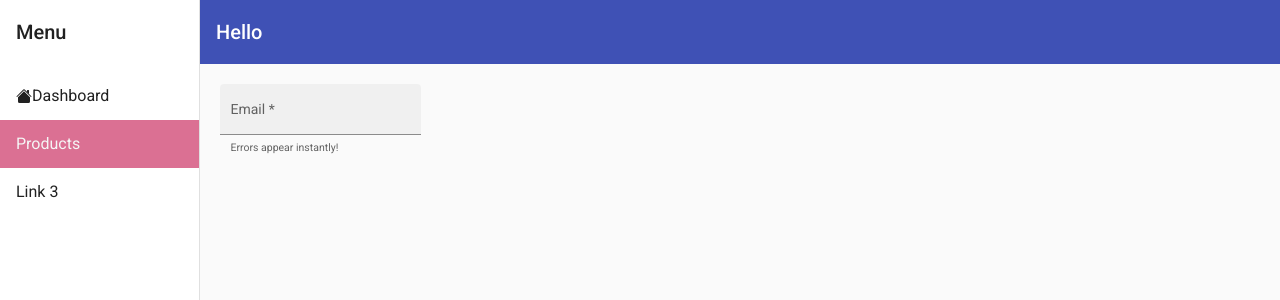
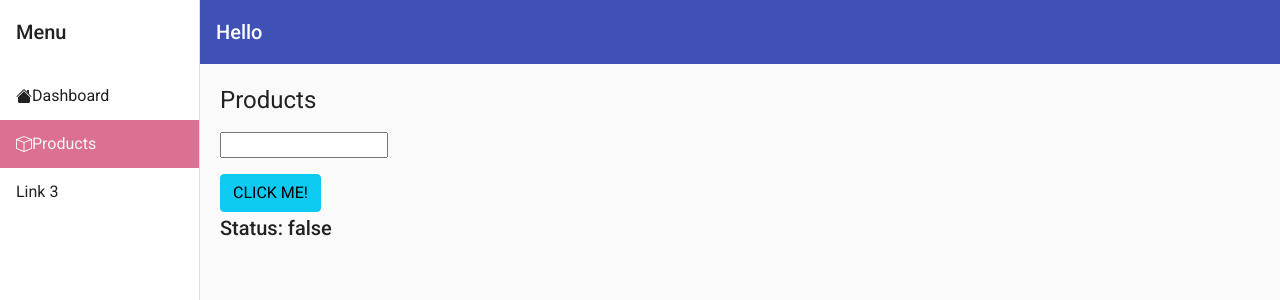
Before and after one commit to linhdangquang/angular-web208, an Angular app: page /admin/products in a window 1280 px wide. Shown: the top 300 px of the page. Built offline with nearby package versions, Linux system fonts and the light colour scheme.

Commit message:
feat: buoi 2

```diff
--- a/src/app/admin/admin.component.html
+++ b/src/app/admin/admin.component.html
@@ -36,7 +36,9 @@
         >Dashboard</a
       >
       <a mat-list-item routerLink="products" routerLinkActive="active"
-        >Products</a
+        ><svg xmlns="http://www.w3.org/2000/svg" width="16" height="16" fill="currentColor" class="bi bi-box" viewBox="0 0 16 16">
+          <path d="M8.186 1.113a.5.5 0 0 0-.372 0L1.846 3.5 8 5.961 14.154 3.5 8.186 1.113zM15 4.239l-6.5 2.6v7.922l6.5-2.6V4.24zM7.5 14.762V6.838L1 4.239v7.923l6.5 2.6zM7.443.184a1.5 1.5 0 0 1 1.114 0l7.129 2.852A.5.5 0 0 1 16 3.5v8.662a1 1 0 0 1-.629.928l-7.185 2.874a.5.5 0 0 1-.372 0L.63 13.09a1 1 0 0 1-.63-.928V3.5a.5.5 0 0 1 .314-.464L7.443.184z"/>
+        </svg>Products</a
       >
       <a mat-list-item href="#">Link 3</a>
     </mat-nav-list>
--- a/src/app/admin/admin.module.ts
+++ b/src/app/admin/admin.module.ts
@@ -5,6 +5,7 @@ import { BrowserModule } from '@angular/platform-browser';
 import { NgModule } from '@angular/core';
 import { AdminRoutingModule } from './admin-routing.module';
 import { DashboardComponent, ProductsComponent } from './pages';
+import { FormsModule } from '@angular/forms';
 
 @NgModule({
   declarations: [ DashboardComponent, ProductsComponent],
@@ -12,6 +13,7 @@ import { DashboardComponent, ProductsComponent } from './pages';
     AdminRoutingModule,
     BrowserModule,
     NgbModule,
+    FormsModule,
     MaterialModule,
     BrowserAnimationsModule,
   ],
--- a/src/app/admin/pages/products/products.component.html
+++ b/src/app/admin/pages/products/products.component.html
@@ -1,14 +1,35 @@
-<form class="example-form">
-  <mat-form-field class="example-full-width" appearance="fill">
-    <mat-label>Email</mat-label>
-    <input  [formControl]="emailFormControl" type="email" matInput [errorStateMatcher]="matcher"
-           placeholder="Ex. pat@example.com">
-    <mat-hint>Errors appear instantly!</mat-hint>
-    <mat-error *ngIf="emailFormControl.hasError('email') && !emailFormControl.hasError('required')">
-      Please enter a valid email address
-    </mat-error>
-    <mat-error *ngIf="emailFormControl.hasError('required')">
-      Email is <strong>required</strong>
-    </mat-error>
-  </mat-form-field>
-</form>
+<div>
+  <h1>{{ titlePage }}</h1>
+  <input type="text" [(ngModel)]="inputValue" />
+  <h2>{{ inputValue }}</h2>
+  <button (click)="changeStatus()" class="btn btn-info">CLICK ME!</button>
+  <h2>Status: {{ isStatus }}</h2>
+  <div *ngIf="isStatus">
+    <table class="table table-bordered">
+      <thead>
+        <tr>
+          <th scope="col">ID</th>
+          <th scope="col">Name</th>
+          <th scope="col">Price</th>
+          <th scope="col"></th>
+        </tr>
+      </thead>
+      <tbody>
+        <tr *ngFor="let product of productsList; let i = index">
+          <th scope="row">{{ i + 1 }}</th>
+          <td>{{ product.name }}</td>
+          <td>{{ product.price | currency }}</td>
+          <td>
+            <button
+              type="button"
+              class="btn btn-danger"
+              (click)="removeProduct(product.id)"
+            >
+              Delete
+            </button>
+          </td>
+        </tr>
+      </tbody>
+    </table>
+  </div>
+</div>
--- a/src/app/admin/pages/products/products.component.ts
+++ b/src/app/admin/pages/products/products.component.ts
@@ -1,36 +1,27 @@
+import { IProduct } from './../../../models/Product';
 import { Component, OnInit } from '@angular/core';
-import {
-  FormControl,
-  FormGroupDirective,
-  NgForm,
-  Validators,
-} from '@angular/forms';
-import { ErrorStateMatcher } from '@angular/material/core';
 
-/** Error when invalid control is dirty, touched, or submitted. */
-export class MyErrorStateMatcher implements ErrorStateMatcher {
-  isErrorState(
-    control: FormControl | null,
-    form: FormGroupDirective | NgForm | null
-  ): boolean {
-    const isSubmitted = form && form.submitted;
-    return !!(
-      control &&
-      control.invalid &&
-      (control.dirty || control.touched || isSubmitted)
-    );
-  }
-}
 @Component({
   selector: 'app-products',
   templateUrl: './products.component.html',
   styleUrls: ['./products.component.css'],
 })
-export class ProductsComponent {
-  emailFormControl = new FormControl('', [
-    Validators.required,
-    Validators.email,
-  ]);
+export class ProductsComponent implements OnInit {
+  titlePage:string = 'Products';
+  isStatus:boolean = false;
+  inputValue:string = ''
+  productsList: IProduct[] = [
+    { id: 1, name: 'Product 1', price: 100 },
+    { id: 2, name: 'Product 2', price: 200 },
+    { id: 3, name: 'Product 3', price: 300 },
+  ];
+  changeStatus() {
+    this.isStatus = !this.isStatus;
+  }
+  removeProduct(id: number) {
+    this.productsList = this.productsList.filter((product) => product.id !== id);
+  }
+  constructor() {}
 
-  matcher = new MyErrorStateMatcher();
+  ngOnInit(): void {}
 }
--- /dev/null
+++ b/src/app/models/Product.ts
@@ -0,0 +1,5 @@
+export interface IProduct {
+  id: number;
+  name: string;
+  price: number;
+}
```
